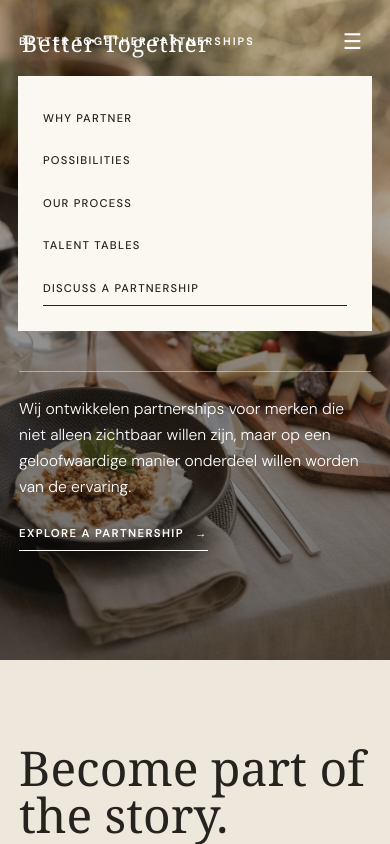
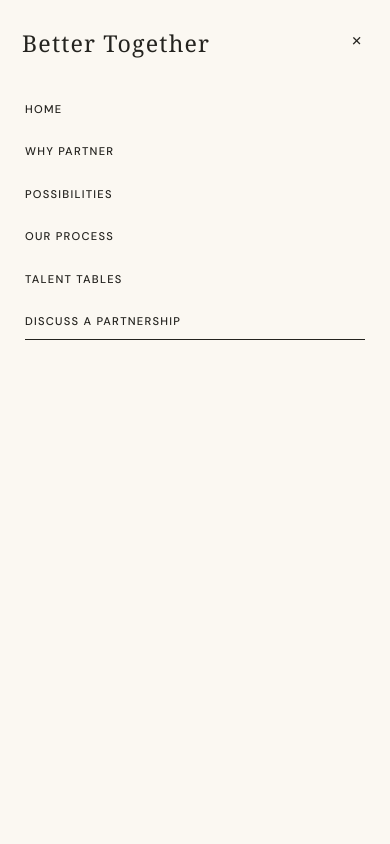
Before and after one commit to Hogestyn/talent-table-wellness, a plain HTML site: page partnerships/index.html in a window 390 px wide. Both pictures are taken after a click on the button "Open menu". Shown: the top 844 px of the page. Drawn offline with Linux system fonts and the light colour scheme; a web font is replaced by a local one.

Commit message:
Preview Better Together imagery and mobile nav

```diff
--- a/assets/bt.css
+++ b/assets/bt.css
@@ -28,6 +28,7 @@ button, input { font: inherit; }
 .brand { font-family: var(--serif); font-size: 1.45rem; letter-spacing: .05em; }
 .nav { display: flex; align-items: center; gap: 28px; font-size: .7rem; font-weight: 500; letter-spacing: .11em; text-transform: uppercase; }
 .nav a { padding: 8px 0; }
+.mobile-nav-home { display: none; }
 .nav-cta { border-bottom: 1px solid currentColor; }
 .menu-button { display: none; border: 0; background: transparent; color: inherit; font-size: 1.35rem; cursor: pointer; }
 
@@ -135,6 +136,7 @@ button, input { font: inherit; }
 .footer-bottom { display: flex; justify-content: space-between; gap: 20px; padding-top: 24px; border-top: 1px solid var(--line); color: var(--muted); font-size: .73rem; }
 
 body.drawer-open { overflow: hidden; }
+body.menu-open { overflow: hidden; }
 .invitation-layer { position: fixed; z-index: 100; inset: 0; visibility: hidden; pointer-events: none; }
 .invitation-layer.open { visibility: visible; pointer-events: auto; }
 .invitation-backdrop { position: absolute; inset: 0; border: 0; background: rgba(20,19,17,.38); opacity: 0; transition: opacity .35s ease; cursor: default; }
@@ -167,7 +169,11 @@ body.drawer-open { overflow: hidden; }
   .nav { display: none; }
   .menu-button { display: block; }
   .site-header { padding: 24px 22px; }
-  .site-header .nav.open { position: absolute; top: 76px; left: 18px; right: 18px; display: flex; flex-direction: column; align-items: stretch; gap: 8px; padding: 25px; background: var(--paper); color: var(--ink); box-shadow: 0 16px 40px rgba(0,0,0,.12); }
+  .site-header .nav.open { position: fixed; z-index: 30; inset: 0; display: flex; flex-direction: column; align-items: stretch; justify-content: flex-start; gap: 8px; min-height: 100dvh; padding: 92px 25px 32px; overflow-y: auto; background: var(--paper); color: var(--ink); }
+  .site-header .nav.open .mobile-nav-home { display: block; }
+  .site-header.menu-open .brand, .site-header.menu-open .menu-button { position: relative; z-index: 31; color: var(--ink); }
+  .site-header.menu-open .menu-button { position: fixed; top: 22px; right: 22px; }
+  .hero.compact .hero-content { padding-top: 118px; }
   .table-row { grid-template-columns: .65fr 1.35fr 1fr; }
   .table-row > .text-link { grid-column: 2 / -1; }
   .facts { grid-template-columns: repeat(2, 1fr); }
--- a/assets/bt.js
+++ b/assets/bt.js
@@ -1,16 +1,24 @@
 const menuButton = document.querySelector(".menu-button");
 const nav = document.querySelector(".nav");
+const siteHeader = document.querySelector(".site-header");
+
+const setMenuState = (open) => {
+  nav.classList.toggle("open", open);
+  siteHeader?.classList.toggle("menu-open", open);
+  document.body.classList.toggle("menu-open", open);
+  menuButton.setAttribute("aria-expanded", String(open));
+  menuButton.setAttribute("aria-label", open ? "Sluit menu" : "Open menu");
+  menuButton.textContent = open ? "×" : "☰";
+};
 
 if (menuButton && nav) {
   menuButton.addEventListener("click", () => {
-    const open = nav.classList.toggle("open");
-    menuButton.setAttribute("aria-expanded", String(open));
+    setMenuState(!nav.classList.contains("open"));
   });
 
   nav.querySelectorAll("a").forEach((link) => {
     link.addEventListener("click", () => {
-      nav.classList.remove("open");
-      menuButton.setAttribute("aria-expanded", "false");
+      setMenuState(false);
     });
   });
 }
--- a/partnerships/index.html
+++ b/partnerships/index.html
@@ -11,6 +11,7 @@
   <header class="site-header">
     <a class="brand" href="/">Better Together</a>
     <nav class="nav" aria-label="Hoofdnavigatie">
+      <a class="mobile-nav-home" href="/">Home</a>
       <a href="#why">Why partner</a><a href="#formats">Possibilities</a><a href="#process">Our process</a><a href="/talent-tables/">Talent Tables</a><a class="nav-cta" href="#contact">Discuss a partnership</a>
     </nav>
     <button class="menu-button" aria-label="Open menu" aria-expanded="false">☰</button>
@@ -72,7 +73,7 @@
     </section>
 
     <section class="image-copy">
-      <figure><img src="/web-resolution/garden-table.jpg" alt="Lange tafel als setting voor een Better Together brand partnership"></figure>
+      <figure><img src="/web-resolution/bt-partnerships-match-sep-2026.jpeg" alt="Lange tafel als setting voor een Better Together brand partnership"></figure>
       <div class="image-copy-content">
         <p class="eyebrow">A meaningful match</p>
         <h2 class="serif">The right brand, in the right room.</h2>
```
Also changed, not shown: TASKS.md (+2 -2 lines), founder-studio/index.html (+2 -1 lines), index.html (+2 -1 lines), slow-escapes/index.html (+1 -0 lines), talent-tables/back-to-your-power/index.html (+2 -1 lines), talent-tables/index.html (+1 -0 lines), web-resolution/bt-founder-studio-hosts-sep-2026.jpeg (added), web-resolution/bt-home-founders-sep-2026.jpeg (added), web-resolution/bt-partnerships-match-sep-2026.jpeg (added), web-resolution/bt-power-day-hosts-sep-2026.jpeg (added).
